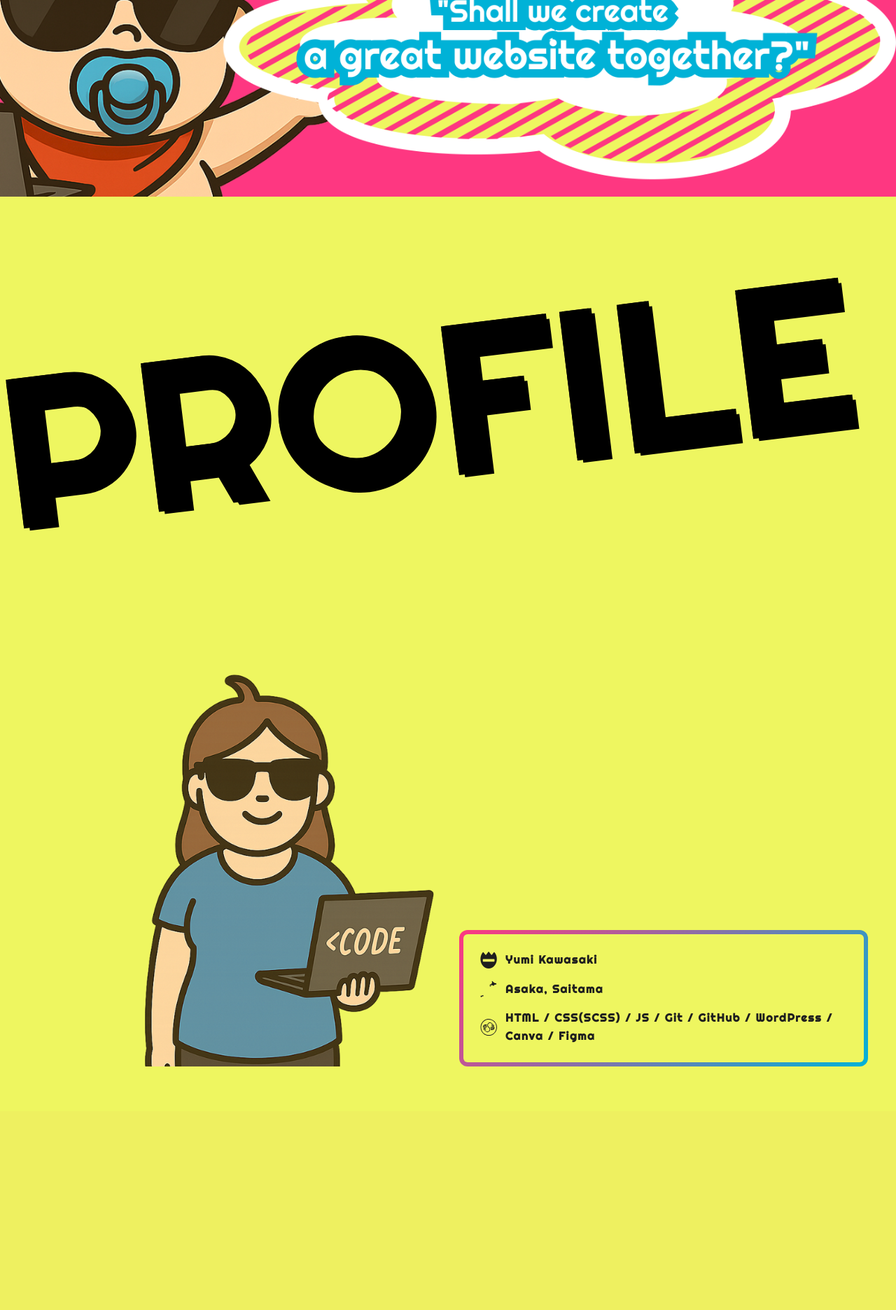
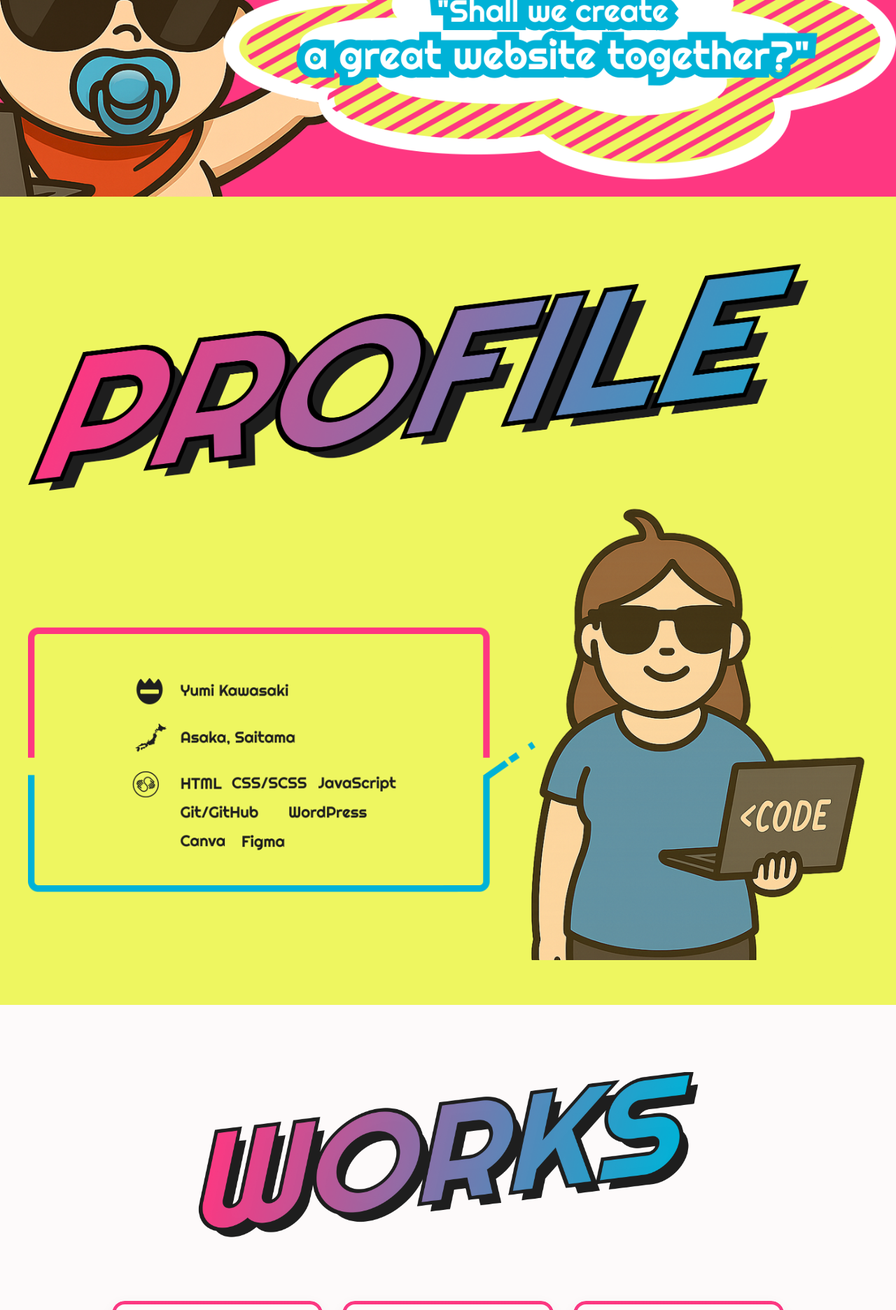
Before and after one commit to yumi-cd/PORTFOLIO, a PHP site: page /src/index.html in a window 1280 px wide. Shown: the part 267-2139 px from the top of the page at 70% size. Before the commit the page ends 1791 px from the top, so only its background shows below. Run offline with PHP 8.4, Linux system fonts and the light colour scheme; grey boxes labelled with a size stand in for pictures from a placeholder-image service; some libraries are stand-ins or nearby versions.

Commit message:
プロセスまで

```diff
--- a/src/css/style.css
+++ b/src/css/style.css
@@ -94,93 +94,128 @@
 
 /* ---------- profile ---------- */
 .profile {
+  position: relative; /* ←斜め背景をbeforeで敷くために必要 */
   background: var(--yellow);
   padding: 64px 32px;
-  /* 人物イラスト */
-  /* 情報カード：グラデボーダー（左上ピンク→右下ブルー） */
-  /* レスポンシブ */
+  overflow: hidden; /* skewで飛び出す部分を隠す場合 */
+  /* 斜め背景 */
+}
+.profile::before {
+  content: "";
+  position: absolute;
+  inset: 0;
+  background: var(--yellow);
+  transform: skewY(-4deg); /* 斜めの角度 */
+  transform-origin: top left;
+  z-index: -1;
 }
 .profile__inner {
   max-width: 1200px;
   margin: 0 auto;
 }
-.profile__title {
-  font-size: 300px;
-  text-transform: uppercase;
-  background: linear-gradient(to right, #FE3781, #00B2D7);
-  -webkit-background-clip: text;
-  -webkit-text-fill-color: transparent;
+
+/* ---------- works ---------- */
+.works {
+  position: relative;
+  padding: 96px 0;
+  background-color: var(--white);
+  /*  作品一覧 */
+}
+.works__inner {
+  max-width: 1000px;
+  margin-inline: auto;
+  padding-inline: 20px;
+}
+.works__title {
+  text-align: center;
+  margin-bottom: 40px;
+}
+.works__title img {
   display: inline-block;
-  transform: rotate(-7deg);
-  transform-origin: left bottom;
-  text-shadow: 6px 6px 0px #000, -2px 2px 0px #000, 2px -2px 0px #000, -2px -2px 0px #000; /* 左上 */
+  height: auto;
+  max-width: min(100%, 760px);
 }
-.profile__content {
+.works__list {
   display: grid;
-  grid-template-columns: 1fr 1fr;
-  align-items: end;
-  gap: 32px;
+  grid-template-columns: repeat(3, minmax(0, 1fr));
+  gap: 28px;
 }
-.profile__mama {
-  margin: 0;
+@media (max-width: 960px) {
+  .works__list {
+    grid-template-columns: repeat(2, minmax(0, 1fr));
+  }
 }
-.profile__mama img {
+@media (max-width: 600px) {
+  .works__list {
+    grid-template-columns: 1fr;
+  }
+}
+
+/* 作品1つ */
+.works-card {
+  position: relative;
+  border-radius: 18px;
+  overflow: hidden;
+  background: var(--white);
+  box-shadow: 0 6px 20px rgba(0, 0, 0, 0.06);
+  /* 外枠のグラデ（5px） */
+  /* サムネはアスペクト固定 */
+  /* URLラベル（下の小文字） */
+}
+.works-card::before {
+  content: "";
+  position: absolute;
+  inset: 0;
+  padding: 5px;
+  border-radius: inherit;
+  background: linear-gradient(180deg, #FE3781 0%, #00B2D7 100%);
+  /* 中身をくり抜いて枠だけ表示 */
+  -webkit-mask: linear-gradient(#000 0 0) content-box, linear-gradient(#000 0 0);
+  -webkit-mask-composite: xor;
+  mask-composite: exclude;
+  pointer-events: none;
+}
+.works-card__link {
+  display: grid;
+  grid-template-rows: auto 1fr;
+  text-decoration: none;
+  height: 100%;
+  transition: transform 0.2s ease, box-shadow 0.2s ease;
+}
+.works-card__link:hover, .works-card__link:focus-visible {
+  transform: translateY(-2px);
+  box-shadow: 0 10px 24px rgba(0, 0, 0, 0.1);
+  outline: none;
+}
+.works-card__thumb {
+  aspect-ratio: 4/3;
   display: block;
+  background: #f3f4f6;
+  overflow: hidden;
+}
+.works-card__thumb img {
   width: 100%;
-  height: auto;
-  -o-object-fit: contain;
-     object-fit: contain;
-}
-.profile__card {
-  padding: 24px;
-  border-radius: 12px;
-  background: linear-gradient(var(--yellow), var(--yellow)) padding-box, linear-gradient(135deg, #FE3781, #00B2D7) border-box;
-  border: 6px solid transparent;
-  background-clip: padding-box, border-box;
-  color: var(--black);
-}
-.profile__list {
-  display: grid;
-  gap: 16px;
-  list-style: none;
-  margin: 0;
-  padding: 0;
-}
-.profile__item {
-  display: grid;
-  grid-template-columns: 24px 1fr;
-  align-items: center;
-  gap: 12px;
-}
-.profile__icon {
-  width: 24px;
-  height: 24px;
-  -o-object-fit: contain;
-     object-fit: contain;
+  height: 100%;
+  -o-object-fit: cover;
+     object-fit: cover;
   display: block;
 }
-.profile__text {
-  font-size: 16px;
-  line-height: 1.6;
+.works-card__body {
+  padding: 16px 18px 18px;
   color: var(--black);
+  display: grid;
+  align-content: start;
+  text-align: center;
+  gap: 10px;
+}
+.works-card__title {
   font-weight: 700;
+  letter-spacing: 0.02em;
+  margin: 0 auto;
 }
-@media (max-width: 1024px) {
-  .profile__title {
-    font-size: clamp(120px, 15vw, 220px);
-  }
-}
-@media (max-width: 768px) {
-  .profile {
-    padding: 48px 16px;
-  }
-  .profile__content {
-    grid-template-columns: 1fr;
-  }
-  .profile__mama {
-    order: 2;
-  }
-  .profile__card {
-    order: 1;
-  }
+.works-card__url {
+  display: inline-block;
+  color: #6b7280;
+  border-top: 1px dashed #e5e7eb;
+  padding-top: 10px;
 }/*# sourceMappingURL=style.css.map */
--- a/src/css/style.scss
+++ b/src/css/style.scss
@@ -101,96 +101,141 @@
 
 /* ---------- profile ---------- */
 .profile {
+  position: relative; /* ←斜め背景をbeforeで敷くために必要 */
   background: var(--yellow);
   padding: 64px 32px;
+  overflow: hidden; /* skewで飛び出す部分を隠す場合 */
 
-  &__inner{
+  /* 斜め背景 */
+  &::before {
+    content: "";
+    position: absolute;
+    inset: 0;
+    background: var(--yellow);
+    transform: skewY(-4deg); /* 斜めの角度 */
+    transform-origin: top left;
+    z-index: -1;
+  }
+
+  &__inner {
     max-width: 1200px;
     margin: 0 auto;
   }
+}
 
-  &__title{
-  font-size: 300px; // 指定サイズ
-  text-transform: uppercase; // 大文字
-  background: linear-gradient(to right, #FE3781, #00B2D7);
-  -webkit-background-clip: text;
-  -webkit-text-fill-color: transparent;
-  display: inline-block;
-  transform: rotate(-7deg);
-  transform-origin: left bottom;
+/* ---------- works ---------- */
+.works {
+  position: relative;
+  padding: 96px 0;
+  background-color: var(--white);
 
-  // 黒い影（外側の太め）
-  text-shadow:
-    6px 6px 0px #000,  /* 右下 */
-    -2px 2px 0px #000, /* 左下 */
-    2px -2px 0px #000, /* 右上 */
-    -2px -2px 0px #000;/* 左上 */
+  &__inner {
+    max-width: 1000px;
+    margin-inline: auto;
+    padding-inline: 20px;
   }
 
-  &__content{
-    display: grid;
-    grid-template-columns: 1fr 1fr;
-    align-items: end;
-    gap: 32px;
-  }
+  &__title {
+    text-align: center;
+    margin-bottom: 40px;
 
-  /* 人物イラスト */
-  &__mama{
-    margin: 0;
-    img{
-      display: block;
-      width: 100%;
+    img {
+      display: inline-block;
       height: auto;
-      object-fit: contain;
+      max-width: min(100%, 760px);
     }
   }
 
-  /* 情報カード：グラデボーダー（左上ピンク→右下ブルー） */
-  &__card{
-    padding: 24px;
-    border-radius: 12px;
-    background:
-      linear-gradient(var(--yellow), var(--yellow)) padding-box,
-      linear-gradient(135deg, #FE3781, #00B2D7) border-box;
-    border: 6px solid transparent;
-    background-clip: padding-box, border-box;
-    color: var(--black);
+  /*  作品一覧 */
+  &__list {
+    display: grid;
+    grid-template-columns: repeat(3, minmax(0, 1fr));
+    gap: 28px;
+
+    @media (max-width: 960px) {
+      grid-template-columns: repeat(2, minmax(0, 1fr));
+    }
+    @media (max-width: 600px) {
+      grid-template-columns: 1fr;
+    }
+  }
+}
+
+/* 作品1つ */
+.works-card {
+  position: relative;
+  border-radius: 18px;
+  overflow: hidden;
+  background: var(--white);
+  box-shadow: 0 6px 20px rgba(0,0,0,.06);
+
+  /* 外枠のグラデ（5px） */
+  &::before {
+    content: "";
+    position: absolute;
+    inset: 0;
+    padding: 5px; // 枠の太さ
+    border-radius: inherit;
+    background: linear-gradient(180deg, #FE3781 0%, #00B2D7 100%);
+    /* 中身をくり抜いて枠だけ表示 */
+    -webkit-mask:
+      linear-gradient(#000 0 0) content-box,
+      linear-gradient(#000 0 0);
+    -webkit-mask-composite: xor;
+            mask-composite: exclude;
+    pointer-events: none;
   }
 
-  &__list{
+  &__link {
     display: grid;
-    gap: 16px;
-    list-style: none;
-    margin: 0;
-    padding: 0;
+    grid-template-rows: auto 1fr;
+    text-decoration: none;
+    height: 100%;
+    transition: transform .2s ease, box-shadow .2s ease;
+
+    &:hover,
+    &:focus-visible {
+      transform: translateY(-2px);
+      box-shadow: 0 10px 24px rgba(0,0,0,.10);
+      outline: none;
+    }
   }
 
-  &__item{
-    display: grid;
-    grid-template-columns: 24px 1fr;
-    align-items: center;
-    gap: 12px;
+  /* サムネはアスペクト固定 */
+  &__thumb {
+    aspect-ratio: 4 / 3;
+    display: block;
+    background: #f3f4f6;
+    overflow: hidden;
+
+    img {
+      width: 100%;
+      height: 100%;
+      object-fit: cover;
+      display: block;
+    }
   }
 
-  &__icon{
-    width: 24px; height: 24px; object-fit: contain; display: block;
+  &__body {
+    padding: 16px 18px 18px;
+    color: var(--black);
+    display: grid;
+    align-content: start;
+    text-align: center; // タイトル以下を中央寄せ
+    gap: 10px;
   }
 
-  &__text{
-    font-size: 16px;
-    line-height: 1.6;
-    color: var(--black);
+  &__title {
     font-weight: 700;
+    letter-spacing: .02em;
+    margin: 0 auto;
   }
 
-  /* レスポンシブ */
-  @media (max-width: 1024px){
-    &__title{ font-size: clamp(120px, 15vw, 220px); }
-  }
-  @media (max-width: 768px){
-    padding: 48px 16px;
-    &__content{ grid-template-columns: 1fr; }
-    &__mama{ order: 2; }
-    &__card{ order: 1; }
+  /* URLラベル（下の小文字） */
+  &__url {
+    display: inline-block;
+    color: #6b7280;
+    border-top: 1px dashed #e5e7eb;
+    padding-top: 10px;
   }
 }
--- a/src/index.html
+++ b/src/index.html
@@ -54,41 +54,74 @@
         <img class="kv__ttl" src="img/kv.png" alt="kv-title" width="1500" height="1000">
       </div>
     </section>
-
     <!-- Profile -->
     <section class="profile" id="profile" aria-label="Profile">
       <div class="profile__inner">
-        <h2 class="profile__title">PROFILE</h2>
-
+        <!-- タイトル画像 -->
+        <h2 class="profile__title">
+          <img src="img/profile-ttl.png" alt="PROFILE">
+        </h2>
+        <!-- 吹き出し/人物画像 -->
         <div class="profile__content">
-          <figure class="profile__mama">
-            <img src="img/profile-mama.png" alt="profile illustration" />
-          </figure>
-
           <div class="profile__card">
-            <ul class="profile__list">
-              <li class="profile__item">
-                <img class="profile__icon" src="img/Vector.svg" alt="">
-                <span class="profile__text">Yumi Kawasaki</span>
-              </li>
-              <li class="profile__item">
-                <img class="profile__icon" src="img/Vector2.svg" alt="">
-                <span class="profile__text">Asaka, Saitama</span>
-              </li>
-              <li class="profile__item">
-                <img class="profile__icon" src="img/Vector3.svg" alt="">
-                <span class="profile__text">HTML / CSS(SCSS) / JS / Git / GitHub / WordPress / Canva / Figma</span>
-              </li>
-            </ul>
+            <img src="img/profile-mama.png" alt="profile illustration">
           </div>
         </div>
+    </section>
+    <!-- Works -->
+    <section class="works" id="works" aria-label="Works">
+      <div class="works__inner">
+      <!-- タイトル画像 -->
+      <h2 class="works__title">
+        <img src="img/works-ttl.png" alt="WORKS" width="840" height="220" decoding="async">
+      </h2>
+      <!-- 作品一覧 -->
+      <div class="works__list">
+        <!-- item 1 ばぁの手 -->
+        <article class="works__item works-card" aria-labelledby="works-1-title">
+          <a class="works-card__link" href="https://example.com/baa-no-te" target="_blank" rel="noopener">
+            <figure class="works-card__thumb">
+              <img src="img/work1.png" alt="ばぁの手 サイトサムネイル" loading="lazy" width="640" height="400">
+            </figure>
+            <div class="works-card__body">
+              <h3 id="works-1-title" class="works-card__title">ばぁの手</h3>
+              <ul class="works-card__stack" aria-label="使用技術">
+                <li>Figma</li><li>HTML</li><li>CSS</li>
+              </ul>
+              <span class="works-card__url" aria-hidden="true">URL</span>
+            </div>
+          </a>
+        </article>
+        <!-- item 2 -->
+        <article class="works__item works-card" aria-labelledby="works-2-title">
+          <a class="works-card__link" href="https://example.com/portfolio" target="_blank" rel="noopener">
+            <figure class="works-card__thumb">
+              <img src="img/work2.png" alt="Portfolio サイトサムネイル" loading="lazy" width="640" height="400">
+            </figure>
+            <div class="works-card__body">
+              <h3 id="works-2-title" class="works-card__title">Portfolio</h3>
+              <ul class="works-card__stack" aria-label="使用技術">
+                <li>Figma</li><li>HTML</li><li>CSS</li><li>WordPress</li>
+              </ul>
+              <span class="works-card__url" aria-hidden="true">URL</span>
+            </div>
+          </a>
+        </article>
+        <!-- item 3 -->
+        <article class="works__item works-card" aria-labelledby="works-3-title">
+          <a class="works-card__link" href="https://example.com/cafe" target="_blank" rel="noopener">
+            <figure class="works-card__thumb">
+              <img src="img/work3.png" alt="cafe サイトサムネイル" loading="lazy" width="640" height="400">
+            </figure>
+            <div class="works-card__body">
+              <h3 id="works-3-title" class="works-card__title">cafe</h3>
+              <ul class="works-card__stack" aria-label="使用技術">
+                <li>Figma</li><li>HTML</li><li>CSS</li><li>WordPress</li>
+              </ul>
+              <span class="works-card__url" aria-hidden="true">URL</span>
+            </div>
+          </a>
+        </article>
       </div>
     </section>
-
-
-
-
-
-
-  </body>
-</html>
+    <!-- process -->
```
Also changed, not shown: src/img/Vector2.svg, src/img/pricing-ttl.png (added), src/img/process-ttl.png (added), src/img/profile-mama.png, src/img/works-ttl.png (added), src/img/吹き出し.png (added), 1 other file.
